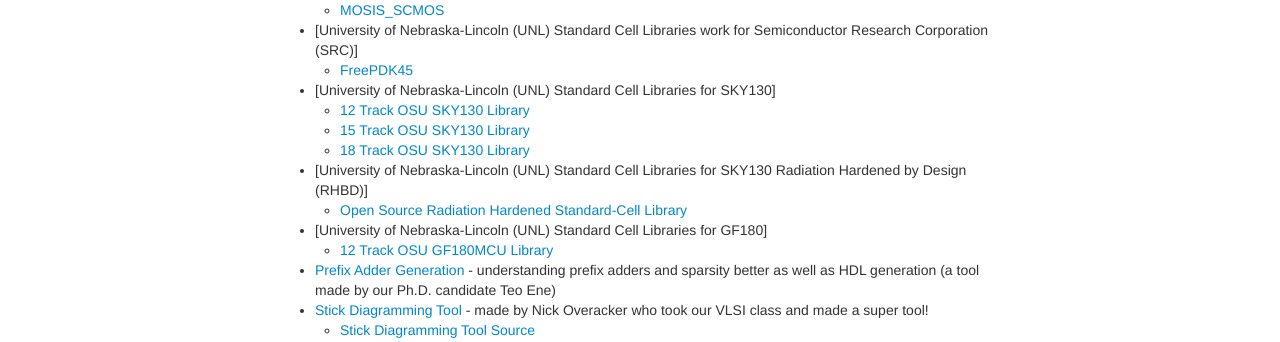
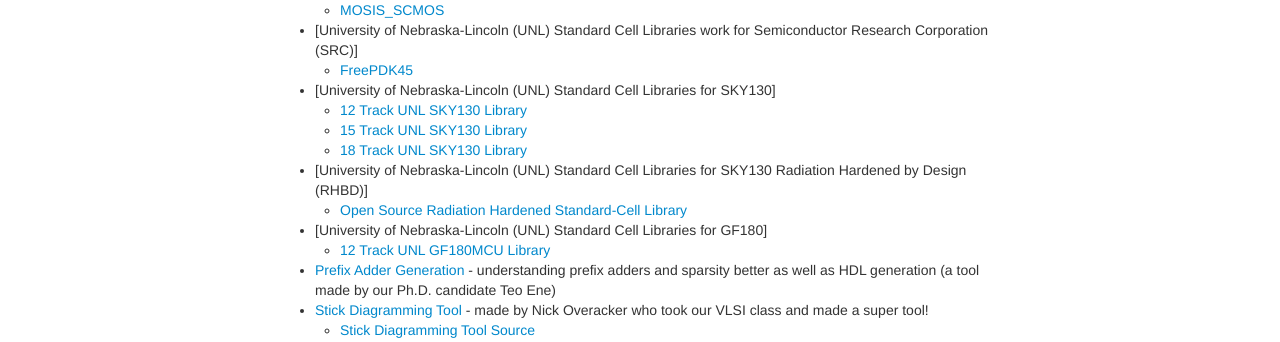
Before and after one commit to stineje/stineje.github.io, a Jekyll site: the page built from index.md, in a window 1280 px wide. Shown: the part 892-1234 px from the top of the page. Built offline with Jekyll 4.4.1, drawn with Linux system fonts in a browser that asks for light colours; comment, search, counter and statistics services are not loaded.

Commit message:
update items

```diff
--- a/index.md
+++ b/index.md
@@ -44,13 +44,13 @@
 - [University of Nebraska-Lincoln (UNL) Standard Cell Libraries work for Semiconductor Research Corporation (SRC)]
   * [FreePDK45](https://github.com/stineje/FreePDK_SRC)
 - [University of Nebraska-Lincoln (UNL) Standard Cell Libraries for SKY130]
-  * [12 Track OSU SKY130 Library](https://foss-eda-tools.googlesource.com/skywater-pdk/libs/sky130_osu_sc_t12)
-  * [15 Track OSU SKY130 Library](https://foss-eda-tools.googlesource.com/skywater-pdk/libs/sky130_osu_sc_t15)
-  * [18 Track OSU SKY130 Library](https://foss-eda-tools.googlesource.com/skywater-pdk/libs/sky130_osu_sc_t18)
+  * [12 Track UNL SKY130 Library](https://foss-eda-tools.googlesource.com/skywater-pdk/libs/sky130_osu_sc_t12)
+  * [15 Track UNL SKY130 Library](https://foss-eda-tools.googlesource.com/skywater-pdk/libs/sky130_osu_sc_t15)
+  * [18 Track UNL SKY130 Library](https://foss-eda-tools.googlesource.com/skywater-pdk/libs/sky130_osu_sc_t18)
 - [University of Nebraska-Lincoln (UNL) Standard Cell Libraries for SKY130 Radiation Hardened by Design (RHBD)]
   * [Open Source Radiation Hardened Standard-Cell Library](https://github.com/stineje/sky130RHBDLib)
 - [University of Nebraska-Lincoln (UNL) Standard Cell Libraries for GF180]
-  * [12 Track OSU GF180MCU Library](https://github.com/google/globalfoundries-pdk-libs-gf180mcu_osu_sc)
+  * [12 Track UNL GF180MCU Library](https://github.com/google/globalfoundries-pdk-libs-gf180mcu_osu_sc)
 - [Prefix Adder Generation](https://github.com/tdene/synth_opt_adders) - understanding prefix adders and sparsity better as well as HDL generation (a tool made by our Ph.D. candidate Teo Ene)
 - [Stick Diagramming Tool](https://stixu.io/) - made by Nick Overacker who took our VLSI class and made a super tool!
   * [Stick Diagramming Tool Source](https://github.com/NickOveracker/StickDiagrammer)
```
